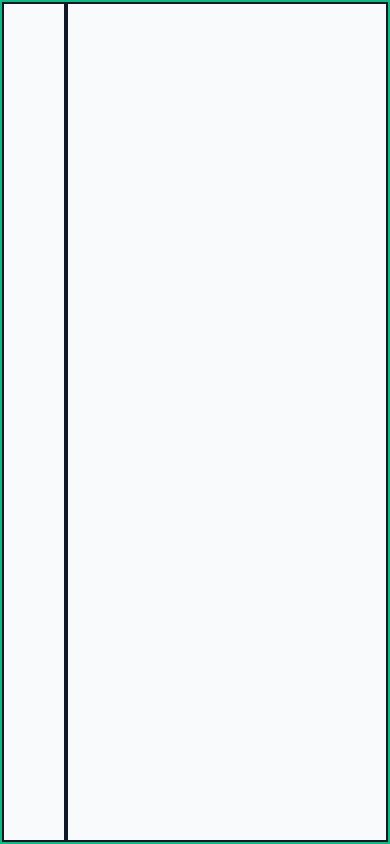
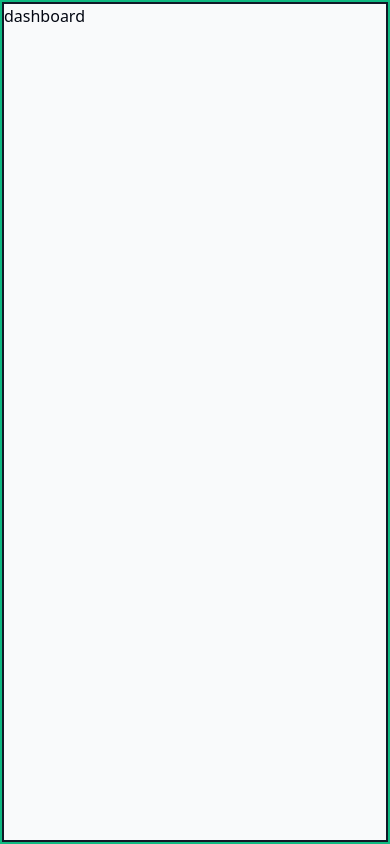
Before and after one commit to Nipul2005/mystock, a React (Vite) app: page / in a window 390 px wide. Built offline with nearby package versions, Linux system fonts and the light colour scheme.

Commit message:
FROM TODAY

```diff
--- a/src/landing/Dashboard.jsx
+++ b/src/landing/Dashboard.jsx
@@ -1,7 +1,7 @@
 import React from 'react'
 
 function Dashboard() {
-  return <div className="border-2 border-primary col-span-10"></div>;
+  return <div className="border-2 border-primary sm:col-span-10 col-span-12">dashboard</div>;
 }
 
 export default Dashboard
--- a/src/landing/Sidebar.jsx
+++ b/src/landing/Sidebar.jsx
@@ -2,7 +2,9 @@ import React from 'react'
 
 function Sidebar() {
   return (
-    <div className='border-2 border-primary col-span-2'></div>
+    <div className='border-2 border-primary col-span-0 sm:col-span-2 sm:flex hidden'>
+
+    </div>
   )
 }
 
--- a/src/pages/Home.jsx
+++ /dev/null
@@ -1,9 +0,0 @@
-import React from 'react'
-
-function Home() {
-  return (
-    <div>Home</div>
-  )
-}
-
-export default Home
```
Also changed, not shown: 1 other file (tests, documents, lock files or other folders).
